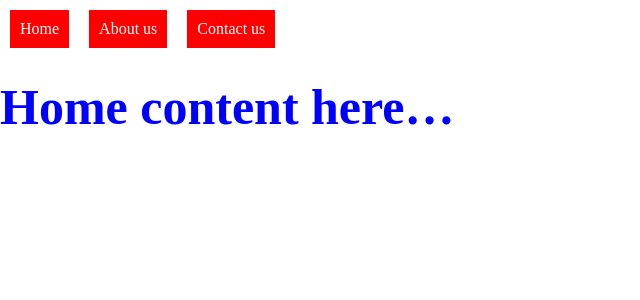
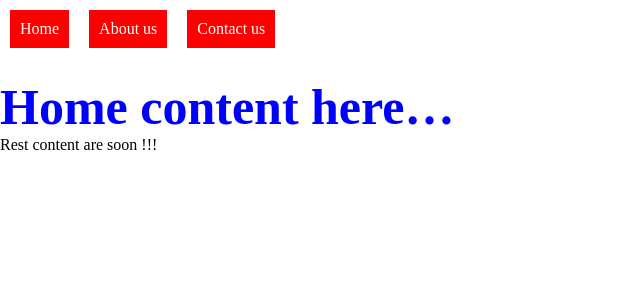
Before and after one commit to AsadPalasara/local_demo, a Jekyll site: the page built from index.md, in a window 1280 px wide. Shown: the top 300 px of the page, without its empty margins (0-640 px from the left). Built offline with Jekyll 4.4.1, drawn with Linux system fonts in a browser that asks for light colours.

Commit message:
Update from Forestry.io - Updated index.md

```diff
--- a/index.md
+++ b/index.md
@@ -1,6 +1,8 @@
 ---
 title: Home
 layout: homepage
+
 ---
+# Home content here...
 
-# Home content here...
+> Rest content are soon !!!
```
